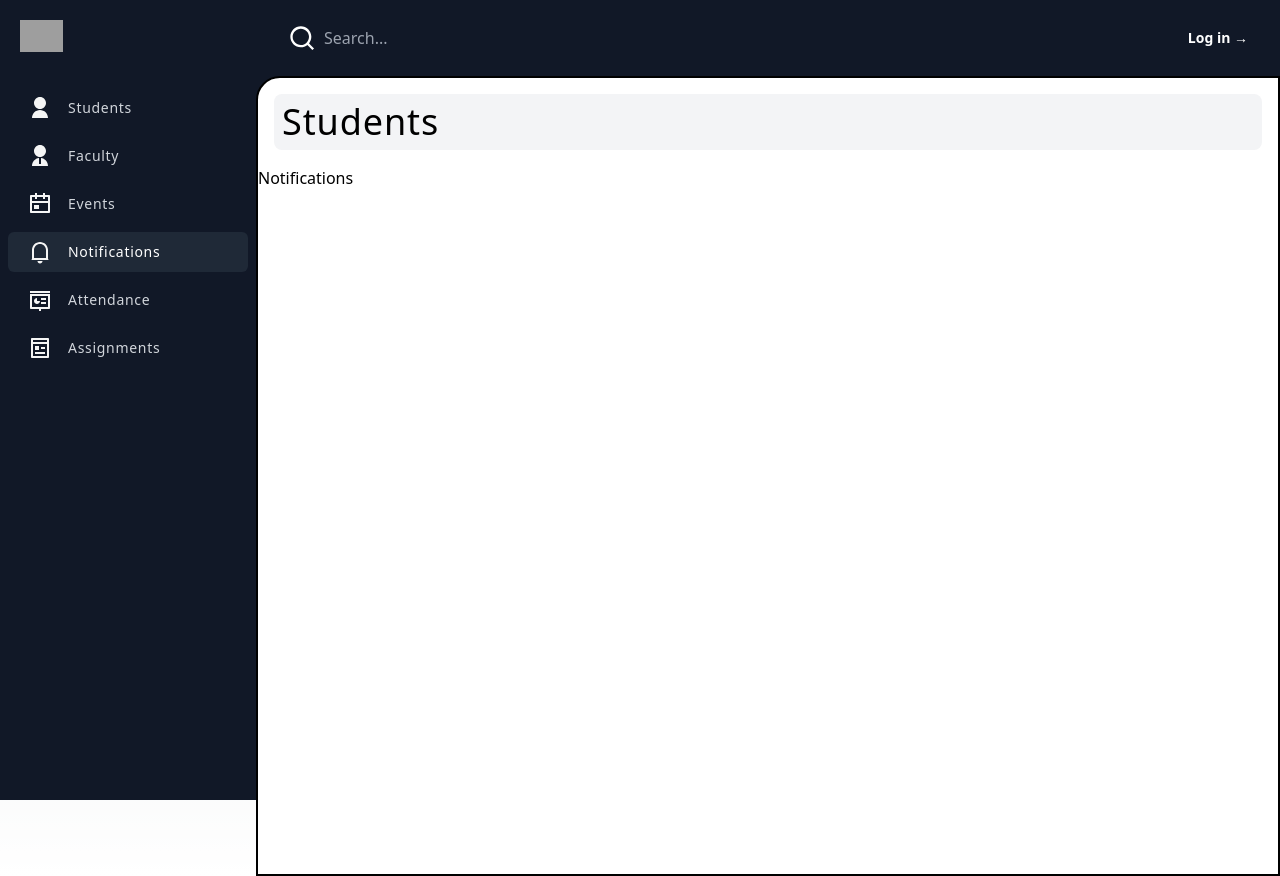
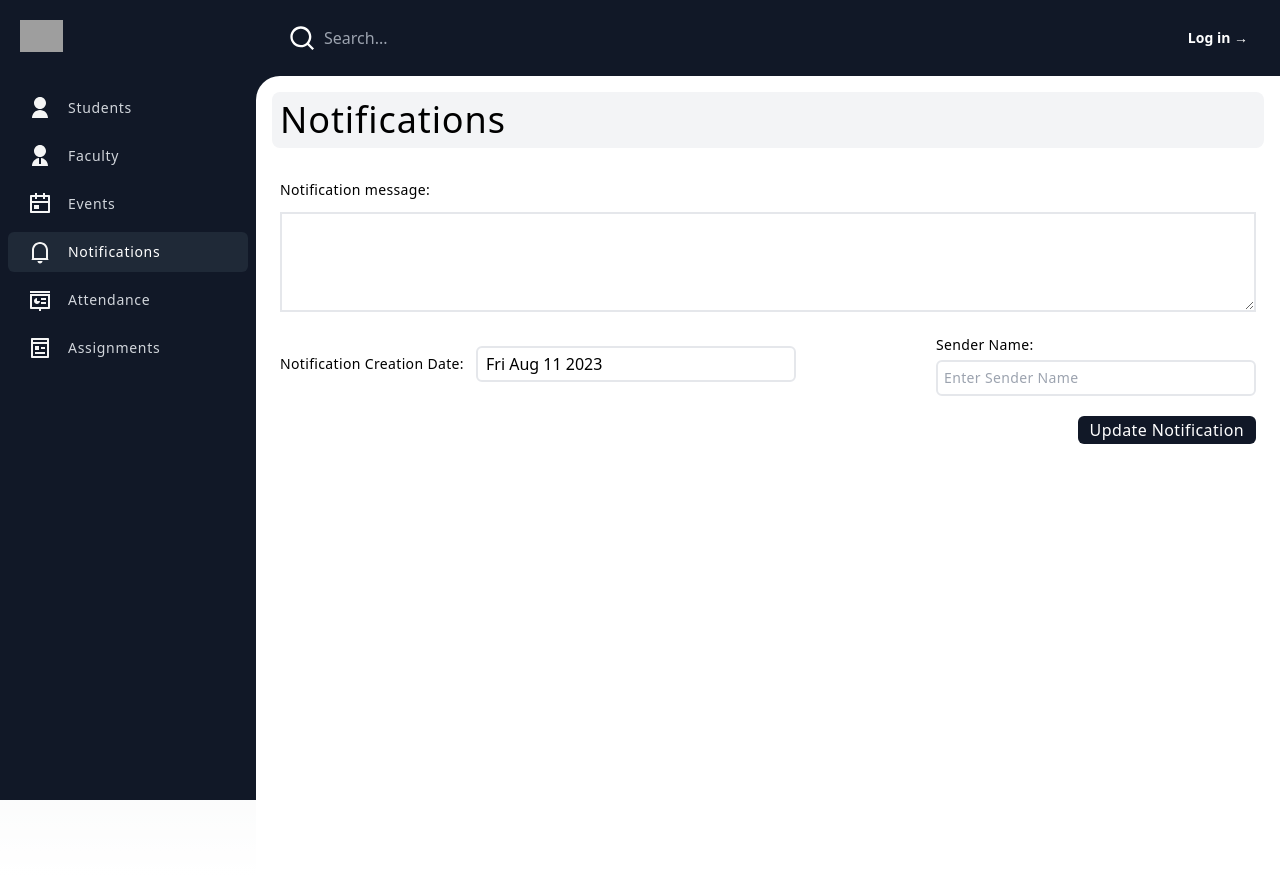
Before and after one commit to Abbas19402/MLSU_Admin, a Next.js app: page /notifications in a window 1280 px wide. Built offline with nearby package versions, Linux system fonts and the light colour scheme; grey boxes are pictures that could not be loaded.

Commit message:
Notification Page Done

```diff
--- a/components/Forms/Events/EventManagementForm.jsx
+++ b/components/Forms/Events/EventManagementForm.jsx
@@ -1,29 +1,37 @@
 import TextField from '@/components/TextField'
-import React, { useState } from 'react'
+import React from 'react'
 
-const EventManagementForm = () => {
-    const eventDetail = {}
+const EventManagementForm = ({ eventDetails }) => {
     const date = new Date()
     return (
         <div className="w-full flex flex-col justify-start items-center">
             <div className='w-full h-72 flex flex-col gap-y-3'>
                 <div className="w-full flex flex-col justify-center items-start gap-3 text-black px-2">
                     <label htmlFor="eventCreationDate" className="text-sm font-medium tracking-wide">Event title/message: </label>
-                    <textarea name="" id="" cols="30" rows="4" className='w-full border-2'></textarea>
+                    <textarea name="eventTitle" id="eventTitle" cols="30" rows="4" className='w-full border-2' onChange={(e)=> eventDetails['eventTitle'] = e.target.value}></textarea>
                 </div>
                 <div className="w-full flex flex-col lg:flex-row justify-between items-center">
                     <div className="w-fit flex flex-col lg:flex-row justify-start items-start lg:items-center gap-x-3 gap-y-2 text-black px-2">
                         <label htmlFor="eventCreationDate" className="text-sm font-medium tracking-wide">Event Creation Date: </label>
-                        <input type="text" name="dob" id="dob" className='border-[2px] px-2 py-1 rounded-md w-80 pointer-events-none placeholder:text-black' onChange={(e)=> eventDetail['eventCreatedAt']=e.target.value} placeholder={date.toDateString()} disable />
+                        <input type="text" name="dob" id="dob" className='border-[2px] px-2 py-1 rounded-md w-80 pointer-events-none placeholder:text-black' placeholder={date.toDateString()} disable={true} />
                     </div>
-                    <TextField.Ordinary
-                        fieldName={'eventHashtag'}
-                        label={'Hashtag'}
-                        labelPosition={'right'}
-                    />
+                    <div className="text-black">
+                        <TextField.Ordinary
+                            fieldName={'hashtag'}
+                            label={'Hashtag'}
+                            placeholder={'Enter hashtag'}
+                            value={eventDetails}
+                            fieldLength={'long'}
+                            type={'text'}
+                            w={'full'}
+                        />
+                    </div>
                 </div>
                 <div className="w-full flex justify-end items-center px-2">
-                    <div className="min-w-24 h-7 bg-[#111827] text-white flex justify-center items-center rounded-md hover:cursor-pointer font-medium tracking-wide px-3">
+                    <div className="min-w-24 h-7 bg-[#111827] text-white flex justify-center items-center rounded-md hover:cursor-pointer font-medium tracking-wide px-3" onClick={()=> {
+                        eventDetails['eventCreatedAt'] = date.toDateString()
+                        console.log(eventDetails);
+                    }}>
                         Create New Event
                     </div>
                 </div>
--- a/components/Forms/Faculty/CreateNewFaculty.jsx
+++ b/components/Forms/Faculty/CreateNewFaculty.jsx
@@ -1,6 +1,5 @@
 import React from 'react'
 import Forms from '..'
-import Table from '@/components/Table'
 
 const CreateNewFaculty = () => {
   const personalDetails = {}
--- a/components/Forms/Faculty/FacultyContactForm.jsx
+++ b/components/Forms/Faculty/FacultyContactForm.jsx
@@ -91,6 +91,7 @@ const FacultyContactForm = ({ contactDetails }) => {
           label={'Phone 2'}
           placeholder={'Enter secondary phone (optional)'}
           value={contactDetails}
+          required={false}
           labelPosition={'right'}
           fieldLength={'long'}
           type={'tel'}
--- /dev/null
+++ b/components/Forms/Notification/NotificationManagementForm.jsx
@@ -0,0 +1,44 @@
+import React from 'react'
+import TextField from '@/components/TextField'
+
+const NotificationManagementForm = ({ notificationDetails }) => {
+    const date = new Date()
+  return (
+    <div className="w-full flex flex-col justify-start items-center">
+            <div className='w-full h-72 flex flex-col gap-y-3'>
+                <div className="w-full flex flex-col justify-center items-start gap-3 text-black px-2">
+                    <label htmlFor="notificationMessage" className="text-sm font-medium tracking-wide">Notification message: </label>
+                    <textarea name="notificationMessage" id="notificationMessage" cols="30" rows="4" className='w-full border-2' onChange={(e)=> notificationDetails['notificationMessage'] = e.target.value}></textarea>
+                </div>
+                <div className="w-full flex flex-col lg:flex-row justify-between items-center">
+                    <div className="w-fit flex flex-col lg:flex-row justify-start items-start lg:items-center gap-x-3 gap-y-2 text-black px-2">
+                        <label htmlFor="notificationCreationDate" className="text-sm font-medium tracking-wide">Notification Creation Date: </label>
+                        <input type="text" name="ncd" id="ncd" className='border-[2px] px-2 py-1 rounded-md w-80 pointer-events-none placeholder:text-black' placeholder={`${date.toDateString()}`} disable={true} />
+                    </div>
+                    <div className="text-black">
+                        <TextField.Ordinary
+                            fieldName={'sender'}
+                            label={'Sender Name'}
+                            placeholder={'Enter sender name'}
+                            value={notificationDetails}
+                            fieldLength={'long'}
+                            type={'text'}
+                            w={'full'}
+                        />
+                    </div>
+                </div>
+                <div className="w-full flex justify-end items-center px-2">
+                    <div className="min-w-24 h-7 bg-[#111827] text-white flex justify-center items-center rounded-md hover:cursor-pointer font-medium tracking-wide px-3" onClick={()=> {
+                        notificationDetails['notificationCreatedOn'] = date.toDateString()
+                        notificationDetails['notificationCreatedAt'] = `${date.getHours()}:${date.getMinutes()}`
+                        console.log(notificationDetails);
+                    }}>
+                        Update Notification
+                    </div>
+                </div>
+            </div>
+        </div>
+  )
+}
+
+export default NotificationManagementForm
--- a/components/Forms/index.js
+++ b/components/Forms/index.js
@@ -3,6 +3,7 @@ import CreateNewFaculty from "./Faculty/CreateNewFaculty"
 import FacultyContactForm from "./Faculty/FacultyContactForm"
 import PersonalFacultyDetailsSection from "./Faculty/PersonalDetails"
 import QualificationFacultyMain from "./Faculty/Qualification Section/Main"
+import NotificationManagementForm from "./Notification/NotificationManagementForm"
 
 const Forms = {
     Faculty: {
@@ -11,7 +12,8 @@ const Forms = {
         qualification: QualificationFacultyMain,
         contact: FacultyContactForm
     },
-    Event: EventManagementForm
+    Event: EventManagementForm,
+    Notification: NotificationManagementForm
 }
 
 export default Forms
--- a/components/Sidebar/index.jsx
+++ b/components/Sidebar/index.jsx
@@ -9,8 +9,10 @@ const Sidebar = ({ sidebarStatus, setSidebarStatus, setActiveSection }) => {
   useEffect(()=> {
     if(pathname == '/') {
       setActive('students')
+      setActiveSection('Students')
     } else {
       setActive(pathname.split('/')[1])
+      setActiveSection(pathname.split('/')[1])
     }
   },[])
   return (
--- a/components/TextField/OrdinaryField.jsx
+++ b/components/TextField/OrdinaryField.jsx
@@ -8,7 +8,8 @@ const OrdinaryField = ({
     labelPosition,
     fieldLength,
     type,
-    w
+    w,
+    required=true
   }) => {
   return (
     <div className={`w-${w} h-fit flex flex-${labelPosition == 'right' || labelPosition == 'left' ? 'row items-center' : 'col items-start'} justify-start ${(labelPosition == 'right' || labelPosition == 'left')?  'gap-x-3' : 'gap-1'} p-2`}>
--- a/layouts/Dashboard.jsx
+++ b/layouts/Dashboard.jsx
@@ -5,7 +5,7 @@ import { ToastContainer } from 'react-toastify'
 
 const DashboardLayout = ({ children }) => {
   const [ sidebarStatus, setSidebarStatus ] = useState(false)
-  const [ activeSection, setActiveSection ] = useState('Students')
+  const [ activeSection, setActiveSection ] = useState('')
   return (<>
       <div className='max-w-screen min-h-screen flex flex-row justify-start items-start '>
         <ToastContainer
@@ -22,8 +22,8 @@ const DashboardLayout = ({ children }) => {
         <Sidebar sidebarStatus={sidebarStatus} setSidebarStatus={setSidebarStatus} setActiveSection={setActiveSection}/>
         <div className="w-full h-full flex flex-col justify-start items-center overflow-x-hidden bg-[#111827]">
           <Header sidebarStatus={sidebarStatus} setSidebarStatus={setSidebarStatus}/>
-          <div className="w-full h-screen border-2 border-black overflow-x-hidden lg:rounded-tl-3xl bg-white no-scrollbar">
-            <div className="text-4xl text-black tracking-wide bg-gray-100 m-4 p-2 flex justify-start items-center rounded-lg">
+          <div className="w-full h-screen overflow-x-hidden lg:rounded-tl-3xl bg-white no-scrollbar">
+            <div className="text-4xl text-black tracking-wide bg-gray-100 m-4 p-2 flex justify-start items-center rounded-lg capitalize">
               {activeSection}
             </div>
             {children}
--- a/pageComponents/Events/EventPage.jsx
+++ b/pageComponents/Events/EventPage.jsx
@@ -2,9 +2,10 @@ import React from 'react'
 import Forms from '@/components/Forms'
 
 const EventPage = () => {
+  const eventDetails = {}
   return (
     <div className="p-4">
-        <Forms.Event />
+        <Forms.Event eventDetails={eventDetails}/>
     </div>
   )
 }
--- /dev/null
+++ b/pageComponents/Notifications/NotificationPage.jsx
@@ -0,0 +1,13 @@
+import Forms from '@/components/Forms'
+import React from 'react'
+
+const NotificationPage = () => {
+  const notificationDetails = {}
+  return (
+    <div className="p-4">
+      <Forms.Notification notificationDetails={notificationDetails}/>
+    </div>
+  )
+}
+
+export default NotificationPage
--- a/pages/notifications/index.jsx
+++ b/pages/notifications/index.jsx
@@ -1,8 +1,9 @@
+import NotificationPage from '@/pageComponents/Notifications/NotificationPage'
 import React from 'react'
 
 const Notifications = () => {
   return (
-    <div className='text-black'>Notifications</div>
+    <NotificationPage />
   )
 }
 
```
